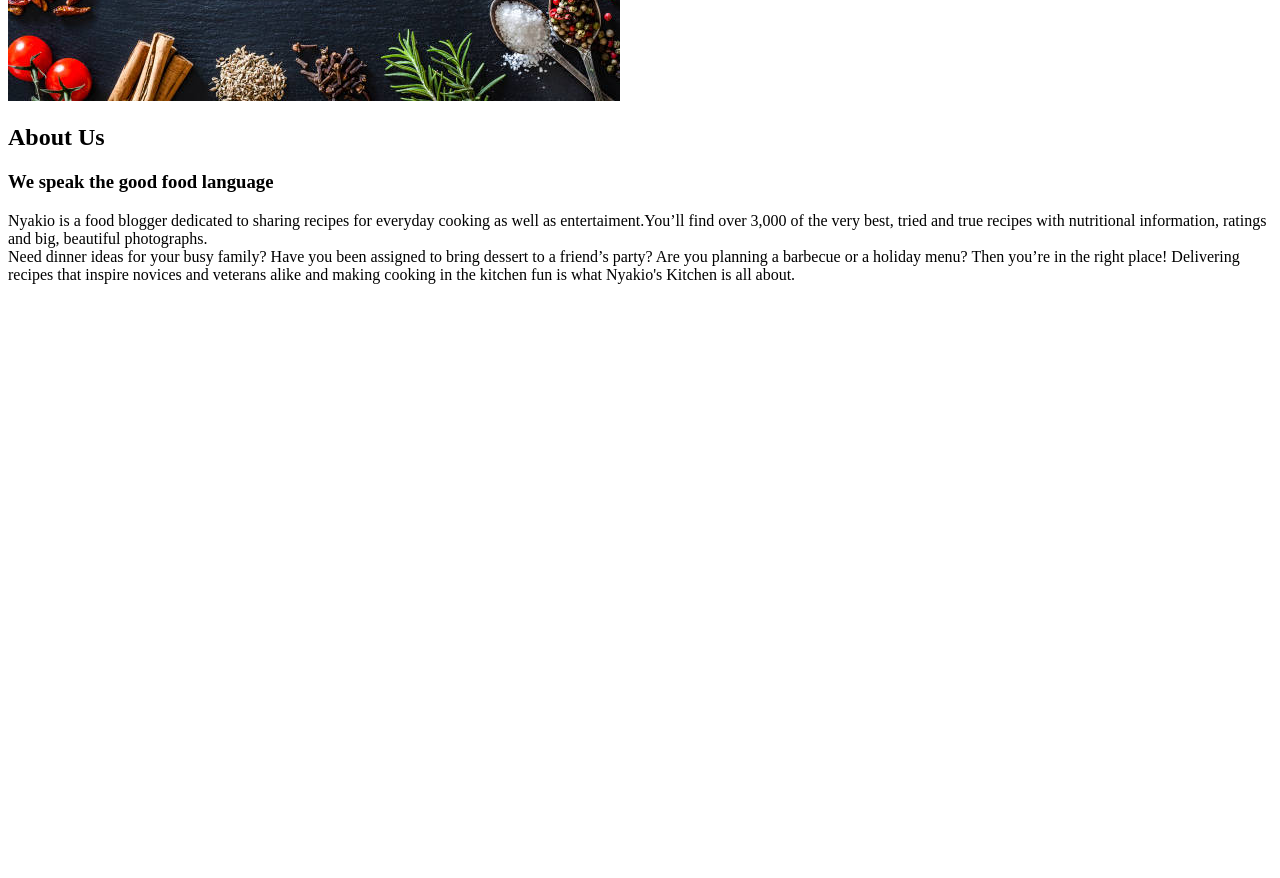
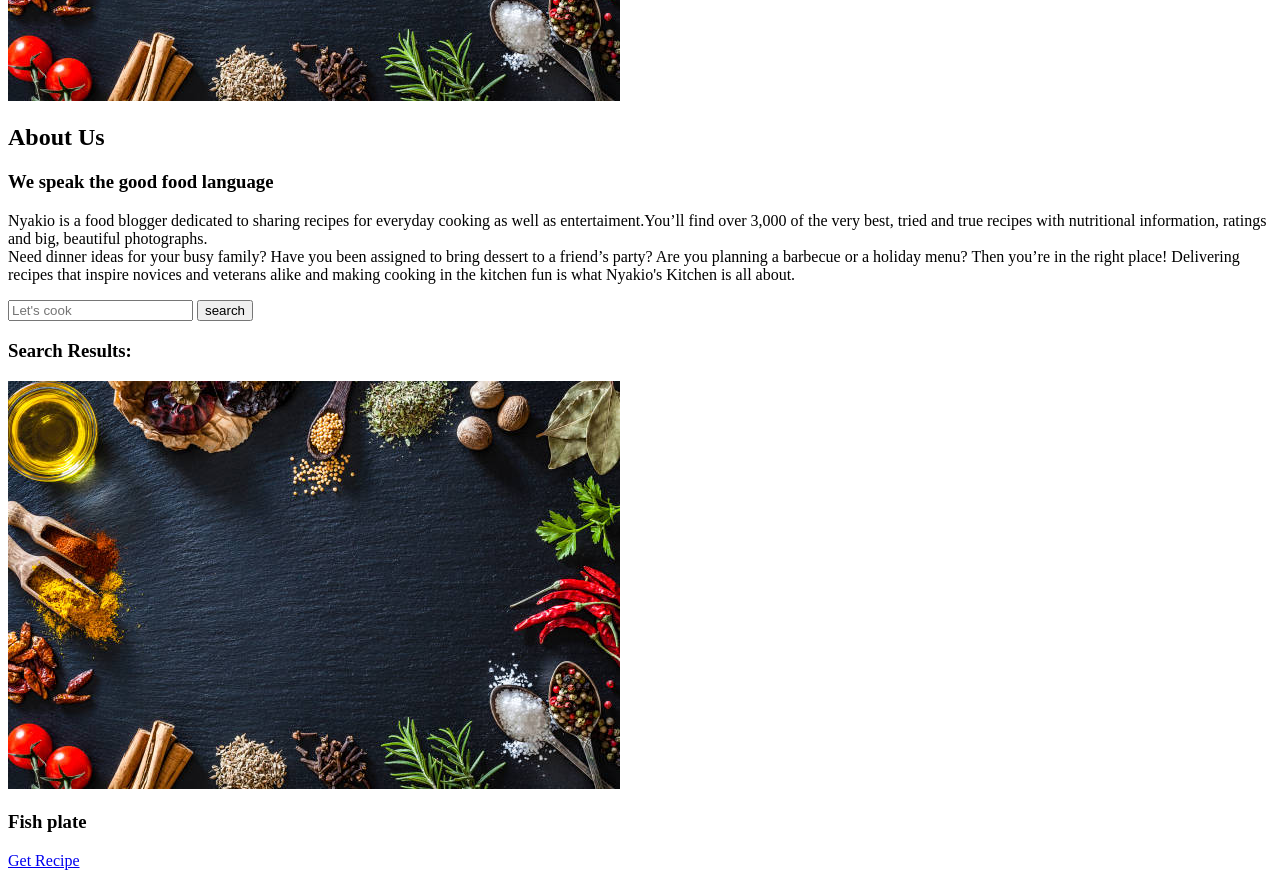
Before and after one commit to ActuaryEmma/Food-Recipes, a plain HTML site: page index.html in a window 1280 px wide. Shown: the part 547-1425 px from the top of the page. Before the commit the page ends 847 px from the top, so only its background shows below. Drawn offline with Linux system fonts and the light colour scheme.

Commit message:
section the search results will be displayed

```diff
--- a/index.html
+++ b/index.html
@@ -56,6 +56,37 @@
         </div>
     </section>
 
+    <!-- search recipe section -->
+    <section >
+        <div id="searchcolor">
+
+            <form id="form1">
+                <input type="text" id="recipeSearch" class="search-bar" placeholder="Let's cook" name=""/>
+                <input type="submit" id ="searchInput" class="button" value="search"/>
+            </form>
+            <div class="searchResults" id="search-recipe">
+                <h3>Search Results:</h3>
+            </div>
+        </div>
+
+
+        <div class="meal-recipes" id="meal-recipes">
+
+            <div class="recipe">
+                 <div class="meal-item">
+                    <div id="meal-img">
+                        <img src="Images/home.jpg" alt="food">
+                    </div>
+                    <div id="meal-name">
+                        <h3 id="name">Fish plate</h3>
+                        <a href="#" class="recipe-btn" >Get Recipe</a>
+                    </div>
+                </div>
+            </div>
+        </div>
+
+    </section>
+
 </body>
 <script src="index.js"></script>
 </html>
```
